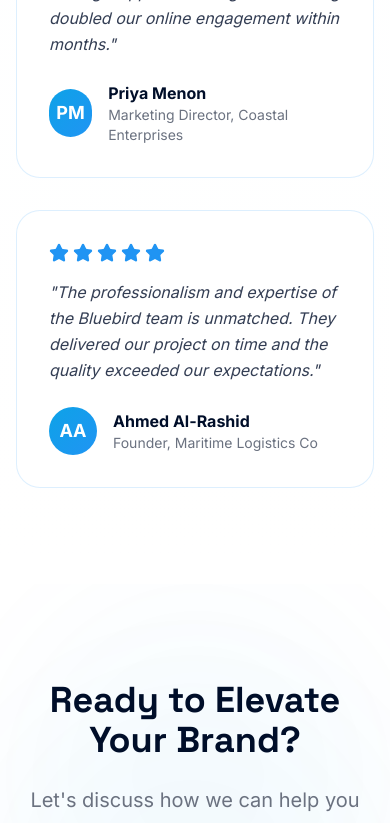
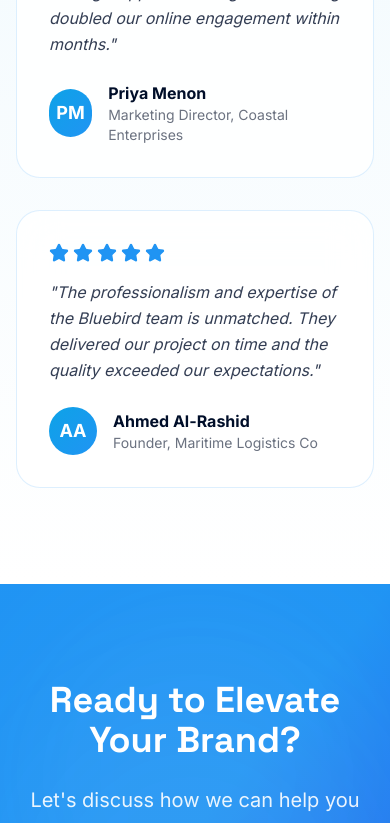
Before and after one commit to beelzebub1232/bluebird-kochi-wings-67255-94621-97814--66126, a React (Vite) app: page / in a window 390 px wide. Shown: the part 7156-7979 px from the top of the page. Built offline with nearby package versions, Linux system fonts and the light colour scheme; the HTML template or start-up script is replaced by a standard one.

Commit message:
Reverted to commit 2c7dc76b5d7e2419c26bd1026d0eadfede2f9ca8

```diff
--- a/src/pages/Index.tsx
+++ b/src/pages/Index.tsx
@@ -251,8 +251,8 @@ export default function Index() {
       </section>
 
       {/* Services Section */}
-      <section className="py-24 relative overflow-hidden bg-gradient-to-b from-secondary/5 via-background to-primary/5">
-        <div className="absolute inset-0 opacity-40"></div>
+      <section className="py-24 relative overflow-hidden">
+        <div className="absolute inset-0 bg-gradient-to-b from-primary/12 via-accent/10 to-background"></div>
         <div className="container mx-auto px-4 relative z-10">
           <motion.div
             initial={{ opacity: 0, y: 20 }}
@@ -302,8 +302,8 @@ export default function Index() {
       </section>
 
       {/* Why Choose Us */}
-      <section className="py-24 relative overflow-hidden bg-gradient-to-b from-primary/5 via-accent/5 to-background">
-        <div className="absolute inset-0 opacity-50"></div>
+      <section className="py-24 relative overflow-hidden">
+        <div className="absolute inset-0 bg-gradient-to-b from-background via-accent/8 to-primary/5"></div>
         <div className="container mx-auto px-4 relative z-10">
           <motion.div
             initial={{ opacity: 0, y: 20 }}
@@ -350,8 +350,8 @@ export default function Index() {
       </section>
 
       {/* Testimonials Section */}
-      <section className="py-24 relative overflow-hidden bg-gradient-to-b from-background via-secondary/5 to-primary/8">
-        <div className="absolute inset-0 opacity-50"></div>
+      <section className="py-24 relative overflow-hidden">
+        <div className="absolute inset-0 bg-gradient-to-b from-primary/5 via-accent/5 to-background"></div>
         <div className="container mx-auto px-4 relative z-10">
           <motion.div
             initial={{ opacity: 0, y: 20 }}
@@ -412,24 +412,24 @@ export default function Index() {
       </section>
 
       {/* CTA Section */}
-      <section className="py-24 relative overflow-hidden bg-gradient-to-br from-primary/8 via-primary-light/10 to-accent/8 dark:from-primary/25 dark:via-primary-dark/30 dark:to-primary-light/25">
-        <div className="absolute inset-0 dark:bg-gradient-to-br dark:from-primary/15 dark:via-primary-dark/20 dark:to-accent/15"></div>
+      <section className="py-24 relative overflow-hidden">
+        <div className="absolute inset-0 bg-gradient-to-br from-primary via-primary to-primary-dark"></div>
         <div className="absolute inset-0">
           <motion.div
             animate={{
-              scale: [1, 1.2, 1],
-              opacity: [0.1, 0.2, 0.1],
+              scale: [1, 1.1, 1],
+              opacity: [0.3, 0.5, 0.3],
             }}
-            transition={{ duration: 8, repeat: Infinity, ease: "easeInOut" }}
-            className="absolute top-0 right-0 w-96 h-96 bg-primary-light/20 dark:bg-primary-light/30 rounded-full blur-3xl"
+            transition={{ duration: 8, repeat: Infinity }}
+            className="absolute top-0 right-0 w-96 h-96 bg-white/10 rounded-full blur-3xl"
           />
           <motion.div
             animate={{
-              scale: [1.2, 1, 1.2],
-              opacity: [0.2, 0.1, 0.2],
+              scale: [1.1, 1, 1.1],
+              opacity: [0.5, 0.3, 0.5],
             }}
-            transition={{ duration: 10, repeat: Infinity, ease: "easeInOut" }}
-            className="absolute bottom-0 left-0 w-96 h-96 bg-accent/20 dark:bg-accent/30 rounded-full blur-3xl"
+            transition={{ duration: 10, repeat: Infinity }}
+            className="absolute bottom-0 left-0 w-96 h-96 bg-white/10 rounded-full blur-3xl"
           />
         </div>
 
@@ -438,19 +438,15 @@ export default function Index() {
             initial={{ opacity: 0, scale: 0.95 }}
             whileInView={{ opacity: 1, scale: 1 }}
             viewport={{ once: true }}
-            transition={{ duration: 0.5 }}
           >
-            <h2 className="text-4xl md:text-6xl font-display font-bold mb-6 text-foreground dark:text-white">
+            <h2 className="text-4xl md:text-6xl font-display font-bold mb-6 text-white">
               Ready to Elevate Your Brand?
             </h2>
-            <p className="text-xl mb-10 text-muted-foreground dark:text-white/80 max-w-2xl mx-auto leading-relaxed">
+            <p className="text-xl mb-10 text-white/90 max-w-2xl mx-auto leading-relaxed">
               Let's discuss how we can help you achieve your business goals with our proven strategies
             </p>
             <Link to="/contact">
-              <Button
-                size="lg"
-                className="text-lg px-10 h-14 bg-white text-primary-dark dark:bg-white dark:text-primary-dark hover:bg-primary hover:text-white dark:hover:bg-primary dark:hover:text-white hover:shadow-[var(--shadow-hover)] hover:scale-105 transition-all duration-300 rounded-full font-bold border-2 border-white"
-              >
+              <Button size="lg" variant="glass" className="text-lg px-10 h-14 bg-white text-primary hover:bg-white/90 shadow-xl">
                 Let's Start Your Project
               </Button>
             </Link>
```
